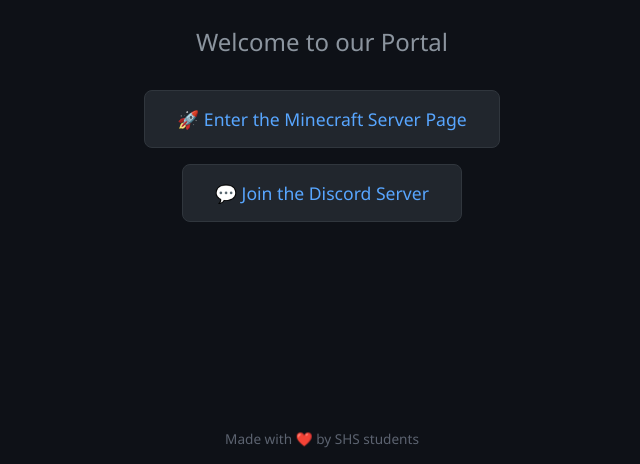
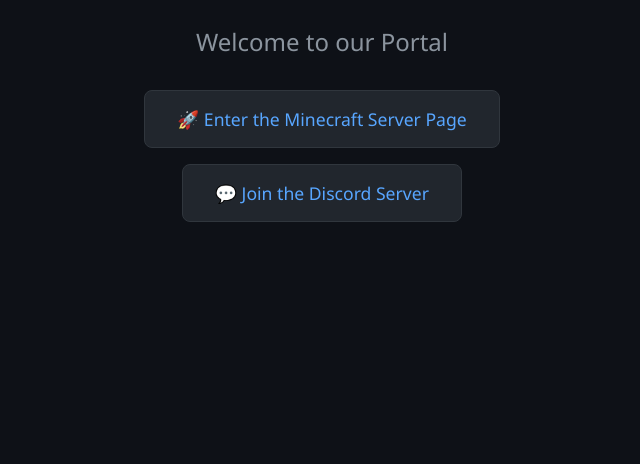
Before and after one commit to wvyn/shs.wyverion, a plain HTML site: page index.html in a window 1280 px wide. Shown: the part 336-800 px from the top of the page, without its empty margins (318-958 px from the left). Drawn offline with Linux system fonts and the light colour scheme.

Commit message:
Update index.html

```diff
--- a/index.html
+++ b/index.html
@@ -77,10 +77,6 @@
 
   <a href="https://discord.gg/H2kVESwNwx" class="btn" style="margin-top: 1rem;">💬 Join the Discord Server</a>
 
-  <div class="footer">
-    Made with ❤️ by SHS students
-  </div>
-
 </body>
 
 </html>
```
